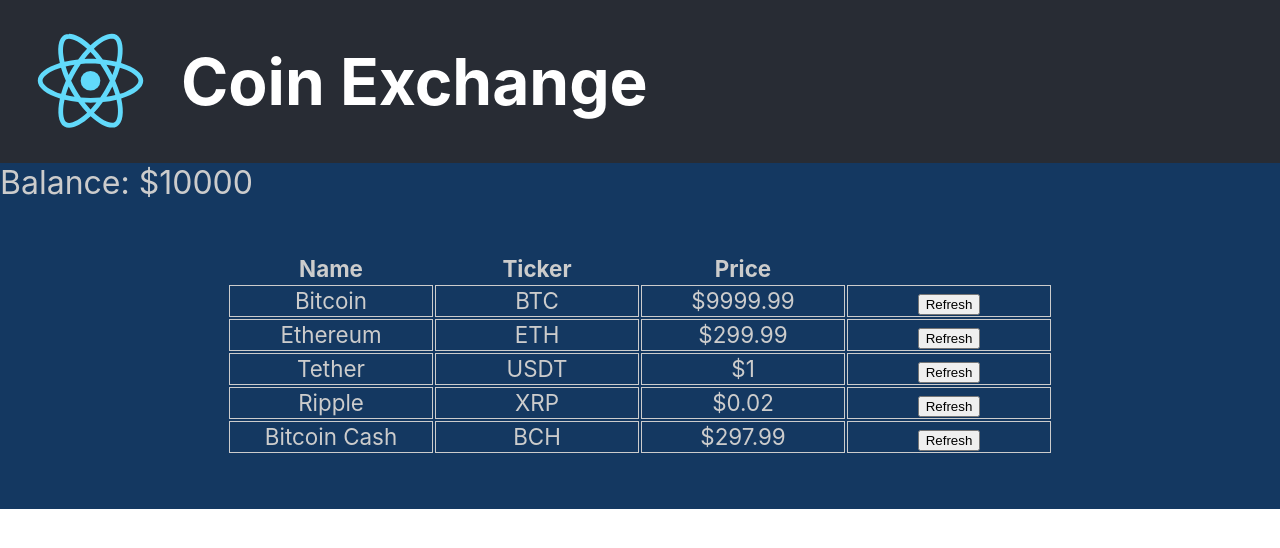
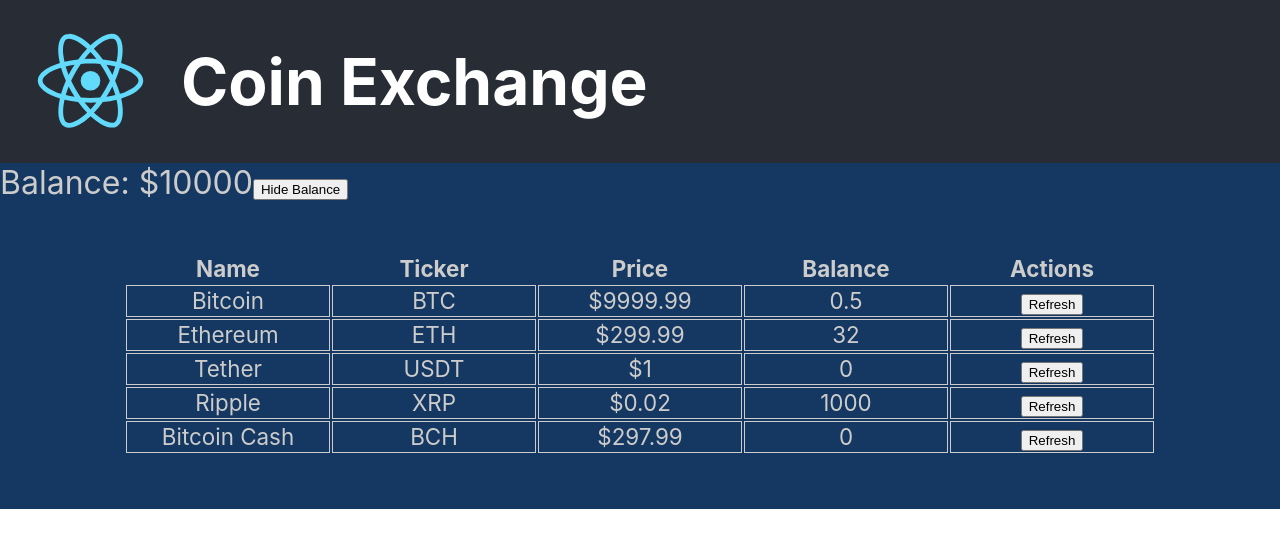
Before and after one commit to Franz-Art-L/coin-exchange, a React (Create React App) app: page / in a window 1280 px wide. Shown: the top 548 px of the page. Built offline with nearby package versions, Linux system fonts and the light colour scheme.

Commit message:
class properties

```diff
--- a/src/App.js
+++ b/src/App.js
@@ -11,53 +11,58 @@
 `;
 
 class App extends React.Component {
-constructor(props) {
-  super(props);
-  this.state = {
+  state = {
     balance: 10000,
+    showBalance: true,
     coinData: [
       {
         name: 'Bitcoin',
         ticker: 'BTC',
+        balance: 0.5,
         price: 9999.99
       },
       {
         name: 'Ethereum',
         ticker: 'ETH',
+        balance: 32.0,
         price: 299.99
       },
       {
         name: 'Tether',
         ticker: 'USDT',
+        balance: 0,
         price: 1.0
       },
       {
         name: 'Ripple',
         ticker: 'XRP',
+        balance: 1000,
         price: 0.02
       },
       {
         name: 'Bitcoin Cash',
         ticker: 'BCH',
+        balance: 0,
         price: 297.99
       },
     ]
   }
-  this.handleRefresh = this.handleRefresh.bind(this);
+handleBalanceVisibilityChange = () =>  {
+  this.setState( function (oldState) {
+    return{
+      ...oldState,
+      showBalance: !oldState.showBalance
+    }
+  });
 }
-handleRefresh(valueChangeTicker) {
-  const newCoinData = this.state.coinData.map( function( {ticker, name, price} ) {
-    let newPrice = price;
-    if( valueChangeTicker === ticker ) {
+handleRefresh = (valueChangeTicker) => {
+  const newCoinData = this.state.coinData.map( function( values ) {
+    let newValues = {...values };
+    if( valueChangeTicker === values.ticker ) {
       const randomPercentage = 0.995 + Math.random() * 0.01;
-      newPrice = newPrice * randomPercentage;
+      newValues.price *= randomPercentage;
       }
-      return {
-        ticker,
-        name,
-        price: newPrice
-      }
-
+      return newValues;
   });
 
   this.setState({ coinData: newCoinData });
@@ -66,8 +71,14 @@
     return (
       <Div className="App">
         <ExchangeHeader />
-        <AccountBalance amount={this.state.balance} />
-        <CoinList coinData={this.state.coinData} handleRefresh={this.handleRefresh} />
+        <AccountBalance
+          amount={this.state.balance}
+          showBalance={this.state.showBalance}
+          handleBalanceVisibilityChange={this.handleBalanceVisibilityChange} />
+        <CoinList
+        coinData={this.state.coinData}
+        showBalance={this.state.showBalance}
+        handleRefresh={this.handleRefresh} />
       </Div>
     );
   }
--- a/src/components/AccountBalance/AccountBalance.jsx
+++ b/src/components/AccountBalance/AccountBalance.jsx
@@ -10,9 +10,15 @@
 
 export default class AccountBalance extends Component {
     render() {
+        const buttonText = this.props.showBalance ? 'Hide Balance' : 'Show Balance';
+        let content = null;
+        if ( this.props.showBalance ) {
+            content = <>Balance: ${this.props.amount}</>
+        }
         return (
             <Section>
-                 Balance: ${this.props.amount}
+                    {content}
+                    <button onClick={this.props.handleBalanceVisibilityChange}>{buttonText}</button>
             </Section>
         );
     }
--- a/src/components/Coin/Coin.jsx
+++ b/src/components/Coin/Coin.jsx
@@ -8,39 +8,12 @@
 `;
 
 export default class Coin extends Component {
-    constructor(props) {
-        super(props);
-        this.handleClick = this.handleClick.bind(this);
-    }
-
-    /*
-    componentDidMount() {
-        const callback = () => {
-            // set the state to a new random value
-            const randomPercentage = 0.995 + Math.random() * 0.01;
-
-            this.setState( function(oldState) {
-                return {
-                    price: oldState.price * randomPercentage
-                };
-            });
-        }
-        setInterval( callback, 1000 );
-    }
-    */
-   handleClick(event) {
+   handleClick= (event) => {
         // Prevent the default action of submitting the form
         event.preventDefault();
 
         this.props.handleRefresh(this.props.ticker);
-/*
-        const randomPercentage = 0.995 + Math.random() * 0.01;
-        this.setState( function(oldState) {
-            return {
-                price: oldState.price * randomPercentage
-            };
-        });
-*/
+
     }
     render( ) {
         return (
@@ -48,6 +21,7 @@
                 <CoinRow>{this.props.name}</CoinRow>
                 <CoinRow>{this.props.ticker}</CoinRow>
                 <CoinRow>${this.props.price}</CoinRow>
+                {this.props.showBalance ? <CoinRow>{this.props.balance} </CoinRow> : null}
                 <CoinRow>
                     <form action ="#" method="POST">
                         <button onClick={this.handleClick}>Refresh</button>
--- a/src/components/CoinList/CoinList.jsx
+++ b/src/components/CoinList/CoinList.jsx
@@ -17,15 +17,19 @@
                 <th>Name</th>
                 <th>Ticker</th>
                 <th>Price</th>
+                {this.props.showBalance ? <th>Balance</th> : null }
+                <th>Actions</th>
             </tr>
           </thead>
           <tbody>
             {
-              this.props.coinData.map( ({name, ticker, price}) =>
+              this.props.coinData.map( ({name, ticker, price, balance}) =>
                 <Coin key={ticker}
                 handleRefresh={this.props.handleRefresh}
                 name={name}
                 ticker={ticker}
+                showBalance={this.props.showBalance}
+                balance={balance}
                 price={price} />
               )
             }
```
Also changed, not shown: 2 other files (tests, documents, lock files or other folders).
